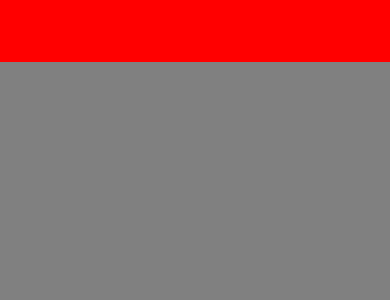
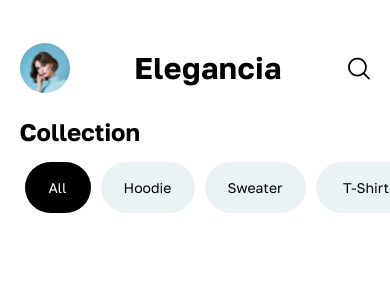
Before and after one commit to usmanjutt47/Fashion-store, a React Native app in the folder client/: screen /Home in a window 390 px wide. Shown: the top 300 px of the page. Built offline with nearby package versions, Linux system fonts and the light colour scheme.

Commit message:
Update Home.jsx

```diff
--- a/client/src/screens/Home.jsx
+++ b/client/src/screens/Home.jsx
@@ -1,26 +1,209 @@
-import { View, Text, Image, StyleSheet } from "react-native";
-import React from "react";
+import React, { useState } from "react";
+import {
+  View,
+  Text,
+  Image,
+  StyleSheet,
+  ScrollView,
+  Pressable,
+} from "react-native";
 import { StatusBar } from "expo-status-bar";
+import { useFonts } from "expo-font";
+import { AntDesign } from "@expo/vector-icons";
 
 export default function Home() {
+  const [loaded] = useFonts({
+    GolosText: require("../../assets/fonts/GolosText[wght].ttf"),
+  });
+
+  const [selected, setSelected] = useState("All");
+
+  if (!loaded) {
+    return null;
+  }
+
+  const handlePress = (item) => {
+    setSelected(item);
+  };
+
   return (
     <View style={styles.container}>
       <StatusBar style="auto" />
-      <View
-        style={{ width: "100%", height: "7.33%", backgroundColor: "red" }}
-      ></View>
+      <View style={styles.header}>
+        <View style={styles.headerContent}>
+          <Image
+            source={require("../../assets/images/profile.png")}
+            style={styles.image}
+          />
+          <Text style={styles.title}>Elegancia</Text>
+          <AntDesign
+            name="search1"
+            size={25}
+            color="black"
+            style={styles.icon}
+          />
+        </View>
+      </View>
+      <Text style={styles.collectionTitle}>Collection</Text>
+      <View style={styles.scrollViewContainer}>
+        <ScrollView
+          horizontal
+          showsHorizontalScrollIndicator={false}
+          contentContainerStyle={styles.scrollViewContent}
+        >
+          <Pressable
+            onPress={() => handlePress("All")}
+            style={[
+              styles.pressableButton,
+              {
+                backgroundColor: selected === "All" ? "#000000" : "#EBF2F4",
+                width: 66,
+              },
+            ]}
+          >
+            <Text
+              style={[
+                styles.pressableText,
+                {
+                  color: selected === "All" ? "#FFFFFF" : "#000000",
+                },
+              ]}
+            >
+              All
+            </Text>
+          </Pressable>
+          <Pressable
+            onPress={() => handlePress("Hoodie")}
+            style={[
+              styles.pressableButton,
+              {
+                backgroundColor: selected === "Hoodie" ? "#000000" : "#EBF2F4",
+                width: 94,
+              },
+            ]}
+          >
+            <Text
+              style={[
+                styles.pressableText,
+                {
+                  color: selected === "Hoodie" ? "#FFFFFF" : "#000000",
+                },
+              ]}
+            >
+              Hoodie
+            </Text>
+          </Pressable>
+          <Pressable
+            onPress={() => handlePress("Sweater")}
+            style={[
+              styles.pressableButton,
+              {
+                backgroundColor: selected === "Sweater" ? "#000000" : "#EBF2F4",
+                width: 101,
+              },
+            ]}
+          >
+            <Text
+              style={[
+                styles.pressableText,
+                {
+                  color: selected === "Sweater" ? "#FFFFFF" : "#000000",
+                },
+              ]}
+            >
+              Sweater
+            </Text>
+          </Pressable>
+          <Pressable
+            onPress={() => handlePress("T-Shirt")}
+            style={[
+              styles.pressableButton,
+              {
+                backgroundColor: selected === "T-Shirt" ? "#000000" : "#EBF2F4",
+                width: 101,
+              },
+            ]}
+          >
+            <Text
+              style={[
+                styles.pressableText,
+                {
+                  color: selected === "T-Shirt" ? "#FFFFFF" : "#000000",
+                },
+              ]}
+            >
+              T-Shirt
+            </Text>
+          </Pressable>
+        </ScrollView>
+      </View>
     </View>
   );
 }
+
 const styles = StyleSheet.create({
   container: {
-    backgroundColor: "grey",
-    height: "100%",
+    flex: 1,
+    backgroundColor: "#fff",
+    paddingLeft: "5%",
+    paddingTop: "5%",
+  },
+  header: {
+    width: "100%",
+    height: "7.33%",
+    justifyContent: "center",
+    marginTop: "5%",
+  },
+  headerContent: {
+    flexDirection: "row",
+    justifyContent: "space-between",
+    alignItems: "center",
     width: "100%",
   },
   image: {
-    width: 200,
-    height: 200,
+    width: 50,
+    height: 50,
     borderRadius: 100,
+    overflow: "hidden",
+  },
+  title: {
+    fontWeight: "bold",
+    fontSize: 30,
+    color: "#000",
+    fontFamily: "GolosText",
+    letterSpacing: 0.5,
+  },
+  icon: {
+    alignSelf: "center",
+    marginRight: "5%",
+  },
+  collectionTitle: {
+    fontWeight: "bold",
+    fontSize: 24,
+    fontFamily: "GolosText",
+    marginTop: "5%",
+  },
+  scrollViewContainer: {
+    height: 60,
+    width: "100%",
+    marginTop: "3%",
+  },
+  scrollViewContent: {
+    flexDirection: "row",
+    alignItems: "center",
+    justifyContent: "flex-start",
+    height: "100%",
+  },
+  pressableButton: {
+    height: 51,
+    borderRadius: 29,
+    alignItems: "center",
+    justifyContent: "center",
+    marginHorizontal: 5,
+  },
+  pressableText: {
+    fontFamily: "GolosText",
+    fontWeight: "medium",
+    fontSize: 14,
   },
 });
```
